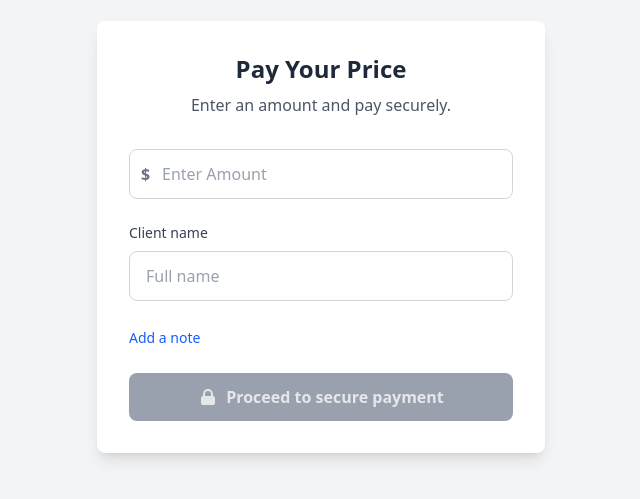
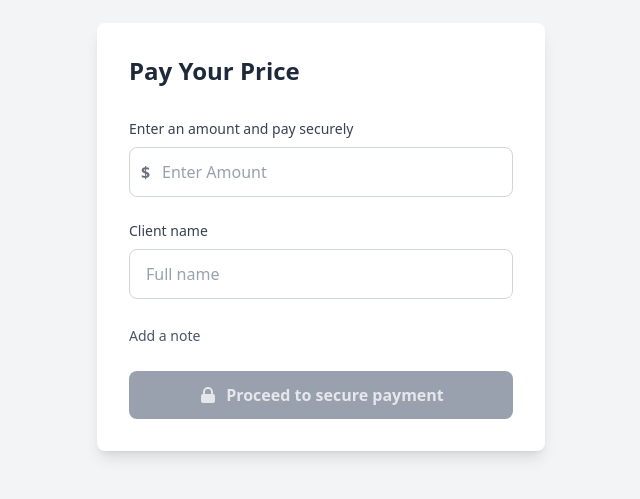
Before and after one commit to owaisrafiq05/Bnpl-Payment-System-Frontend, a React (Vite) app: page / in a window 1280 px wide. Shown: the part 163-662 px from the top of the page, without its empty margins (319-959 px from the left). Built offline with nearby package versions, Linux system fonts and the light colour scheme.

Commit message:
ui update 01

```diff
--- a/src/components/PaymentForm.tsx
+++ b/src/components/PaymentForm.tsx
@@ -97,19 +97,19 @@ const PaymentForm: React.FC = () => {
     <div className="min-h-screen bg-gray-100 flex items-center justify-center p-4">
       <div className="bg-white rounded-lg shadow-lg p-8 w-full max-w-md">
         {/* Header Section */}
-        <div className="text-center mb-8">
+        <div className="text-left mb-8">
           <h1 className="text-2xl font-bold text-gray-800 mb-2">
             Pay Your Price
           </h1>
-          <p className="text-gray-600">
-            Enter an amount and pay securely.
-          </p>
         </div>
 
         {/* Form */}
         <form onSubmit={handleSubmit} className="space-y-6">
           {/* Amount Input */}
           <div>
+          <label className="block text-sm font-medium text-gray-700 mb-2">
+          Enter an amount and pay securely
+            </label>
             <div className="relative">
               <div className="absolute left-3 top-1/2 transform -translate-y-1/2 text-gray-500 font-semibold">
                 $
@@ -154,7 +154,7 @@ const PaymentForm: React.FC = () => {
               <button
                 type="button"
                 onClick={toggleNoteInput}
-                className="text-blue-600 hover:text-blue-700 text-sm font-medium hover:underline cursor-pointer"
+                className="text-gray-600 hover:text-blue-700 text-sm font-medium hover:underline cursor-pointer"
               >
                 Add a note
               </button>
```
